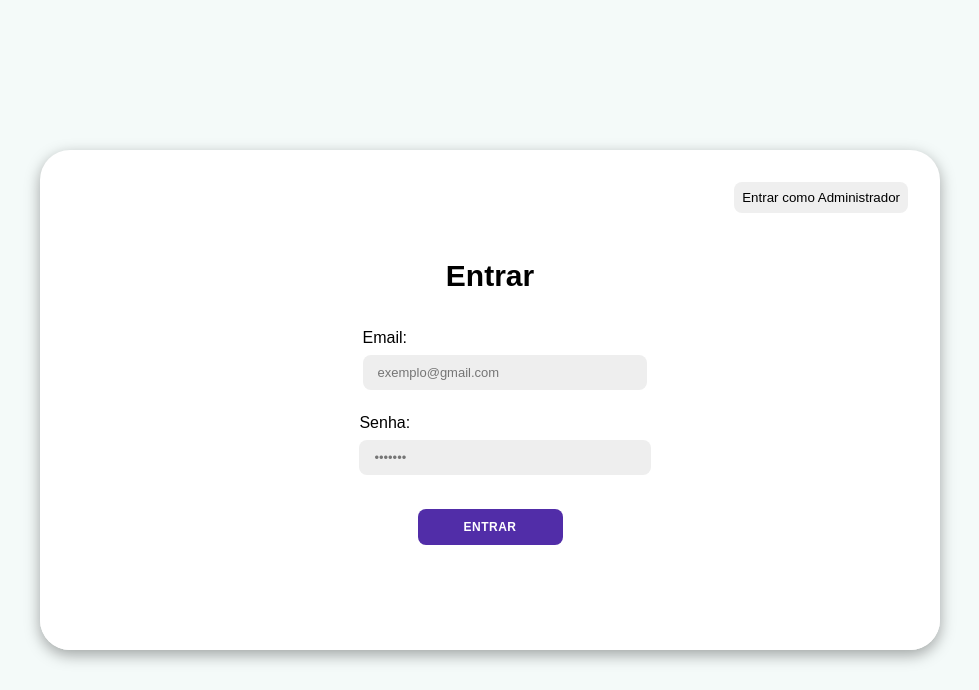
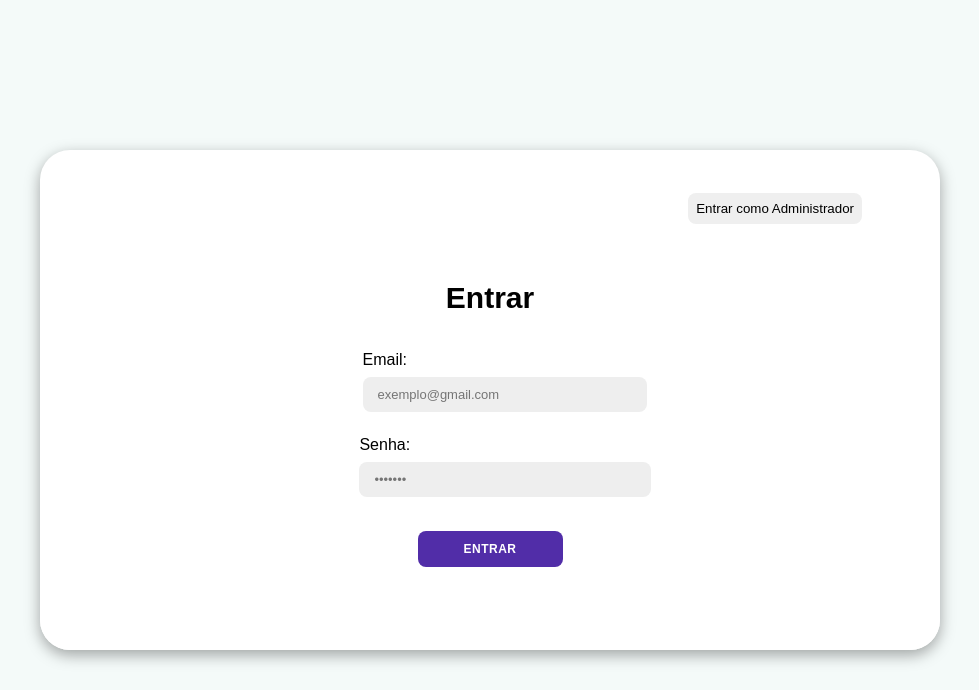
Before and after one commit to WelingtonSousaa/Maratona-De-Programacao, a PHP site: page /indexLogin.html in a window 1280 px wide. Shown: the top 690 px of the page, without its empty margins (150-1129 px from the left). Run offline with PHP 8.4, Linux system fonts and the light colour scheme.

Commit message:
tela login

```diff
--- a/telaLogin/style.css
+++ b/telaLogin/style.css
@@ -39,10 +39,17 @@ body {
 
 .login-administrador {
   height: 2rem;
-  border-radius: 0.5rem;
+  font-size: 12px;
+  padding: 10px 45px;
+  border: 1px solid transparent;
+  border-radius: 8px;
+  font-weight: 600;
+  letter-spacing: 0.5px;
+  text-transform: uppercase;
   text-align: right;
   right: 50%;
   margin: 2rem 2rem 0 0;
+  cursor: pointer;
 }
 
 .login-container p {
@@ -63,13 +70,14 @@ body {
     &>label :nth-child(2) {
       padding-left: 0.2rem;
     }
+
     &>input {
       width: 20rem;
       background-color: #eee;
       border: none;
       margin: 8px 0;
       padding: 10px 15px;
-      font-size:13px;
+      font-size: 13px;
       border-radius: 8px;
       width: 100%;
       outline: none;
```
